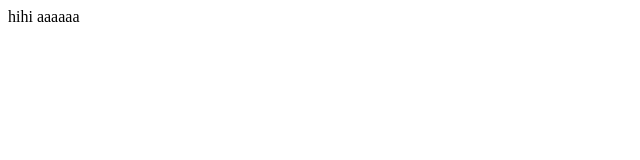
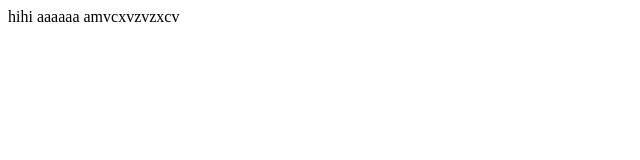
Before and after one commit to khoile1205/gitflow, a plain HTML site: page index.html in a window 1280 px wide. Shown: the whole page, without its empty margins (0-640 px from the left). Drawn offline with Linux system fonts and the light colour scheme.

Commit message:
commit feature

```diff
--- a/index.html
+++ b/index.html
@@ -8,5 +8,6 @@
 </head>
 <body>
     hihi aaaaaa
+    amvcxvzvzxcv
 </body>
 </html>
```
